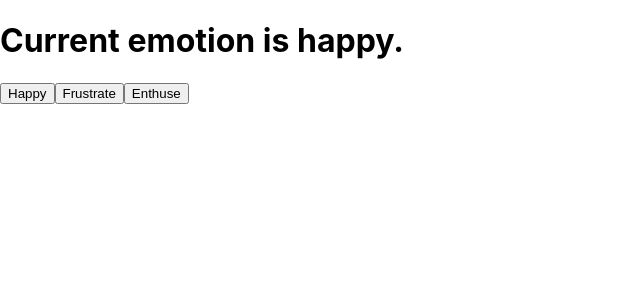
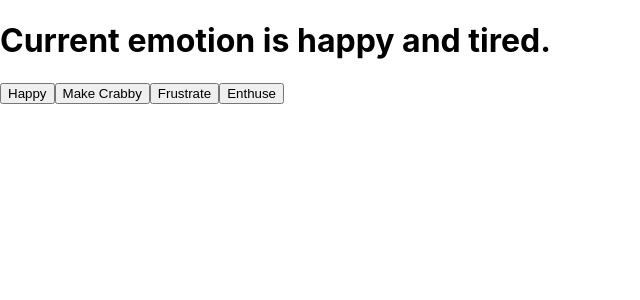
Before and after one commit to Inventrohyder/react-essentials, a React (Create React App) app: page / in a window 1280 px wide. Shown: the top 300 px of the page, without its empty margins (0-640 px from the left). Built offline with nearby package versions, Linux system fonts and the light colour scheme.

Commit message:
✨ feat: add the useEffect hook

```diff
--- a/src/App.js
+++ b/src/App.js
@@ -1,12 +1,25 @@
-import React, { useState } from "react";
+import React, { useState, useEffect } from "react";
 import "./App.css";
 
 function App() {
   const [emotion, setEmotion] = useState("happy");
+  const [secondary, setSecondary] = useState("tired");
+
+  useEffect(() => {
+    console.log(`It's ${emotion} around here!`);
+  }, [emotion]);
+
+  useEffect(() => {
+    console.log(`It's ${secondary} around here!`);
+  }, [secondary]);
+
   return (
     <>
-      <h1>Current emotion is {emotion}.</h1>
+      <h1>
+        Current emotion is {emotion} and {secondary}.
+      </h1>
       <button onClick={() => setEmotion("happy")}>Happy</button>
+      <button onClick={() => setSecondary("crabby")}>Make Crabby</button>
       <button onClick={() => setEmotion("frustrated")}>Frustrate</button>
       <button onClick={() => setEmotion("enthusiastic")}>Enthuse</button>
     </>
```
